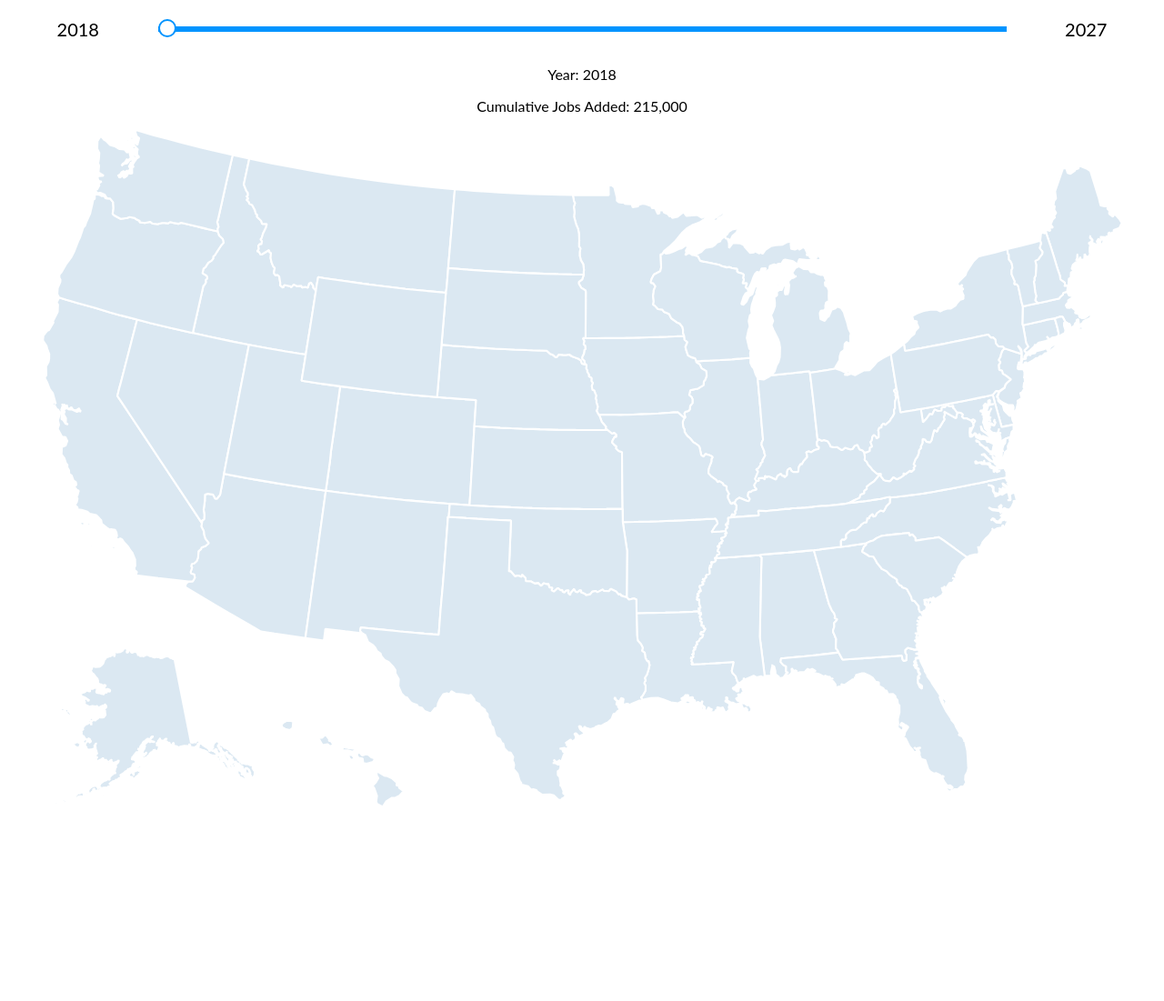
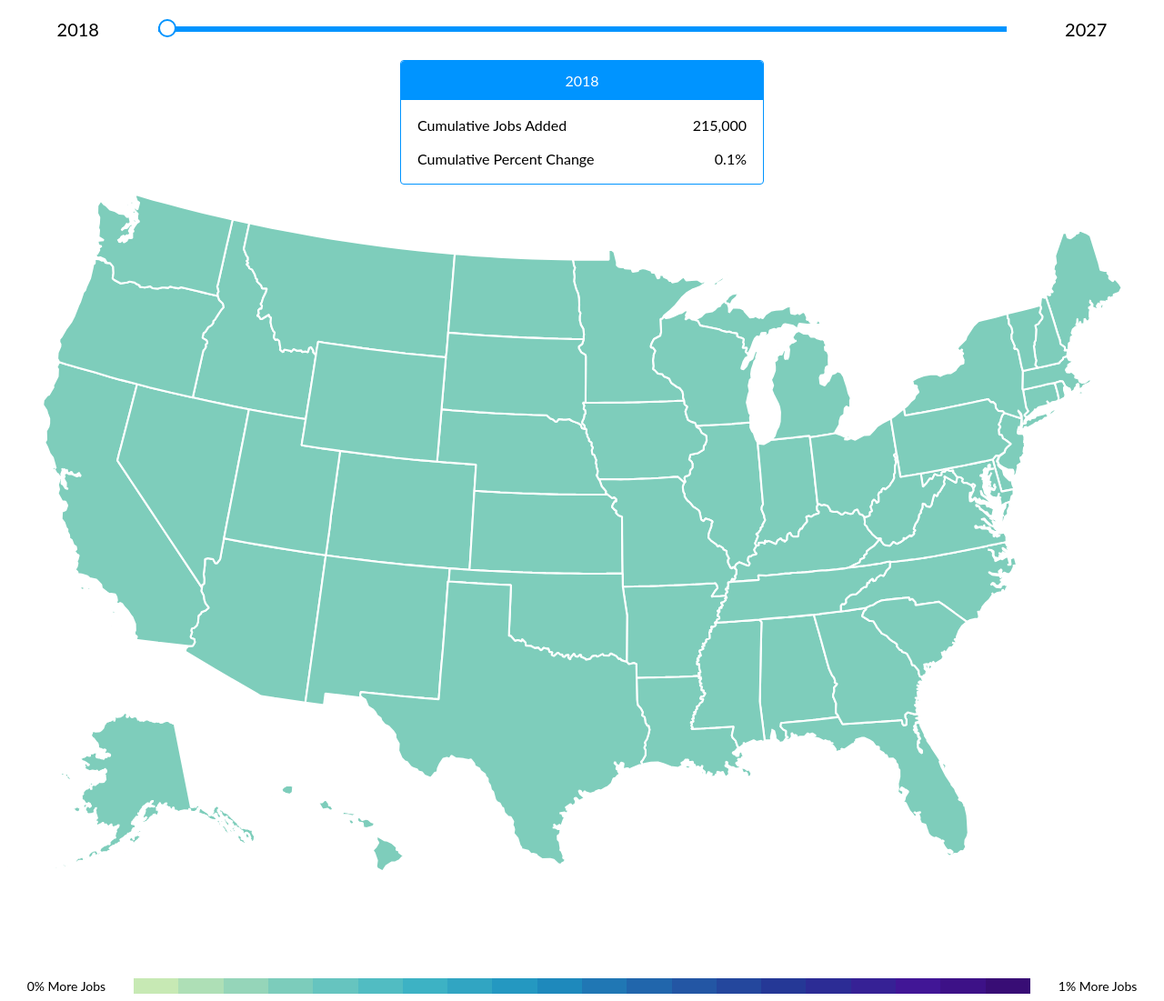
Before and after one commit to TaxFoundation/jobs-map, a React (Create React App) app: page / in a window 1280 px wide. Shown: the whole page at 91% size. Before the commit the page ends 997 px from the top, so only its background shows below. Built offline with nearby package versions, Linux system fonts and the light colour scheme.

Commit message:
Incorporate Colby's design suggestions

```diff
--- /dev/null
+++ b/src/components/Legend.js
@@ -0,0 +1,37 @@
+import React from 'react';
+import styled from 'styled-components';
+import { colorize } from '../helpers';
+
+const LegendContainer = styled.div`
+  display: grid;
+  grid-gap: 16px;
+  grid-template: auto / 1fr 8fr 1fr;
+  margin-top: 16px;
+`;
+
+const LegendText = styled.p`
+  font-size: 14px;
+  font-family: 'Lato', sans-serif;
+  margin: 0;
+  padding: 0 15px;
+  text-align: ${props => props.textAlign};
+`;
+
+const LegendBar = styled.div`
+  display: grid;
+  grid-template: auto / repeat(${props => props.steps}, 1fr);
+`;
+
+const Legend = props => (
+  <LegendContainer>
+    <LegendText textAlign="right">0% More Jobs</LegendText>
+    <LegendBar steps={props.steps}>
+      {[...Array(props.steps).keys()].map(s => (
+        <div style={{ backgroundColor: colorize(s, [0, props.steps]) }} />
+      ))}
+    </LegendBar>
+    <LegendText textAlign="left">1% More Jobs</LegendText>
+  </LegendContainer>
+);
+
+export default Legend;
--- a/src/components/Slider.js
+++ b/src/components/Slider.js
@@ -2,7 +2,7 @@ import React, { Fragment } from 'react';
 import JobsMapContext from '../Context';
 import styled from 'styled-components';
 import RangeInput from './RangeInput';
-import { formatter } from '../helpers';
+import SummaryStats from './SummaryStats';
 
 const SliderContainer = styled.div`
   align-content: center;
@@ -15,11 +15,6 @@ const SliderContainer = styled.div`
 const Label = styled.div`
   font-family: 'Lato', sans-serif;
   font-size: 20px;
-  text-align: center;
-`;
-
-const SummaryStats = styled.div`
-  font-family: 'Lato', sans-serif;
   text-align: center;
 `;
 
@@ -54,10 +49,11 @@ const Slider = () => {
               </div>
               <Label>{Math.max(...context.years)}</Label>
             </SliderContainer>
-            <SummaryStats>
-              <p>Year: {context.state.currentYear}</p>
-              <p>Cumulative Jobs Added: {formatter(thisYear.total, ',')}</p>
-            </SummaryStats>
+            <SummaryStats
+              year={thisYear.year}
+              total={thisYear.total}
+              diff={thisYear.diff}
+            />
           </Fragment>
         );
       }}
--- /dev/null
+++ b/src/components/SummaryStats.js
@@ -0,0 +1,53 @@
+import React from 'react';
+import styled from 'styled-components';
+import { formatter } from '../helpers';
+
+const SummaryStatsContainer = styled.div`
+  align-items: center;
+  border: 1px solid #0094ff;
+  border-radius: 4px;
+  box-sizing: border-box;
+  display: grid;
+  font-family: 'Lato', sans-serif;
+  max-width: 400px;
+  margin: 10px auto;
+  text-align: center;
+`;
+
+const SummaryHeader = styled.thead`
+  background-color: #0094ff;
+  border-radius: 4px 4px 0 0;
+  color: #fff;
+  padding: 12px;
+`;
+
+const SummaryBody = styled.div`
+  display: grid;
+  grid-gap: 18px;
+  grid-template: repeat(2, auto) / repeat(2, auto);
+  padding: 18px;
+`;
+
+const SummaryCell = styled.div``;
+
+const SummaryStats = props => (
+  <SummaryStatsContainer>
+    <SummaryHeader>{props.year}</SummaryHeader>
+    <SummaryBody>
+      <SummaryCell style={{ textAlign: 'left' }}>
+        Cumulative Jobs Added
+      </SummaryCell>
+      <SummaryCell style={{ textAlign: 'right' }}>
+        {formatter(props.total, ',')}
+      </SummaryCell>
+      <SummaryCell style={{ textAlign: 'left' }}>
+        Cumulative Percent Change
+      </SummaryCell>
+      <SummaryCell style={{ textAlign: 'right' }}>
+        {formatter(props.diff, '%')}
+      </SummaryCell>
+    </SummaryBody>
+  </SummaryStatsContainer>
+);
+
+export default SummaryStats;
--- a/src/components/USMap.js
+++ b/src/components/USMap.js
@@ -6,6 +6,7 @@ import US from '../data/us.json';
 import JobsMapContext from '../Context';
 import { colorize, formatter } from '../helpers';
 import Tooltip from './Tooltip';
+import Legend from './Legend';
 
 const State = styled.path`
   cursor: pointer;
@@ -15,18 +16,11 @@ const State = styled.path`
 `;
 
 const tooltipText = (diff, stateData) => `
-  <p style="text-align: center; font-weight: 700;">${stateData.name}</p>
-  <div style="display: table-row; margin-bottom: 40px; padding: 6px;">
-    <p style="display: table-cell">Cumulative Jobs Added:</p>
-    <p style="display: table-cell; text-align: right">
-      ${formatter(stateData.jobs, ',')}
-    </p>
-  </div>
-  <div style="display: table-row; padding: 6px;">
-    <p style="display: table-cell"> Cumulative Percent Change:</p>
-    <p style="display: table-cell; text-align: right">
-      ${formatter(diff, '%')}
-    </p>
+  <p style="text-align: center; font-weight: 700; border-bottom: 1px solid #eee; padding-bottom: 16px;">${
+    stateData.name
+  }</p>
+  <div style="padding: 6px;">
+    <p>Cumulative Jobs Added: ${formatter(stateData.jobs, ',')}</p>
   </div>
 `;
 
@@ -81,6 +75,7 @@ const USMap = () => (
         <MapSvg
           data={context.data.find(d => d.year === context.state.currentYear)}
         />
+        <Legend steps={20} />
         <Tooltip id="usmap" aria-haspopup="true" />
       </Fragment>
     )}
--- a/src/helpers.js
+++ b/src/helpers.js
@@ -4,15 +4,14 @@ import { format } from 'd3-format';
 export const colorize = (value, domain) => {
   return chroma
     .scale([
-      '#f7fcfd',
-      '#e0ecf4',
-      '#bfd3e6',
-      '#9ebcda',
-      '#8c96c6',
-      '#8c6bb1',
-      '#88419d',
-      '#810f7c',
-      '#4d004b',
+      '#c7e9b4',
+      '#7fcdbb',
+      '#41b6c4',
+      '#1d91c0',
+      '#225ea8',
+      '#253494',
+      '#421496',
+      '#330963',
     ])
     .domain(domain)(value);
 };
```
